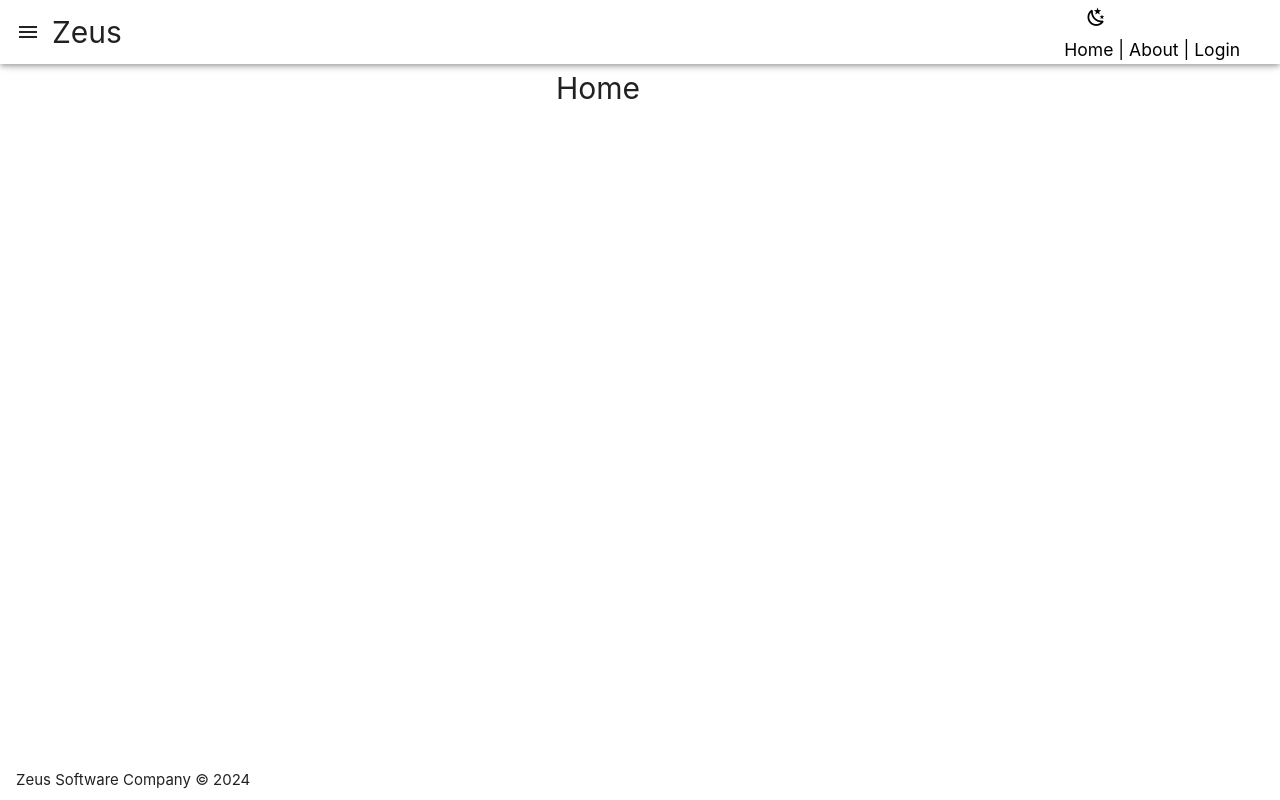
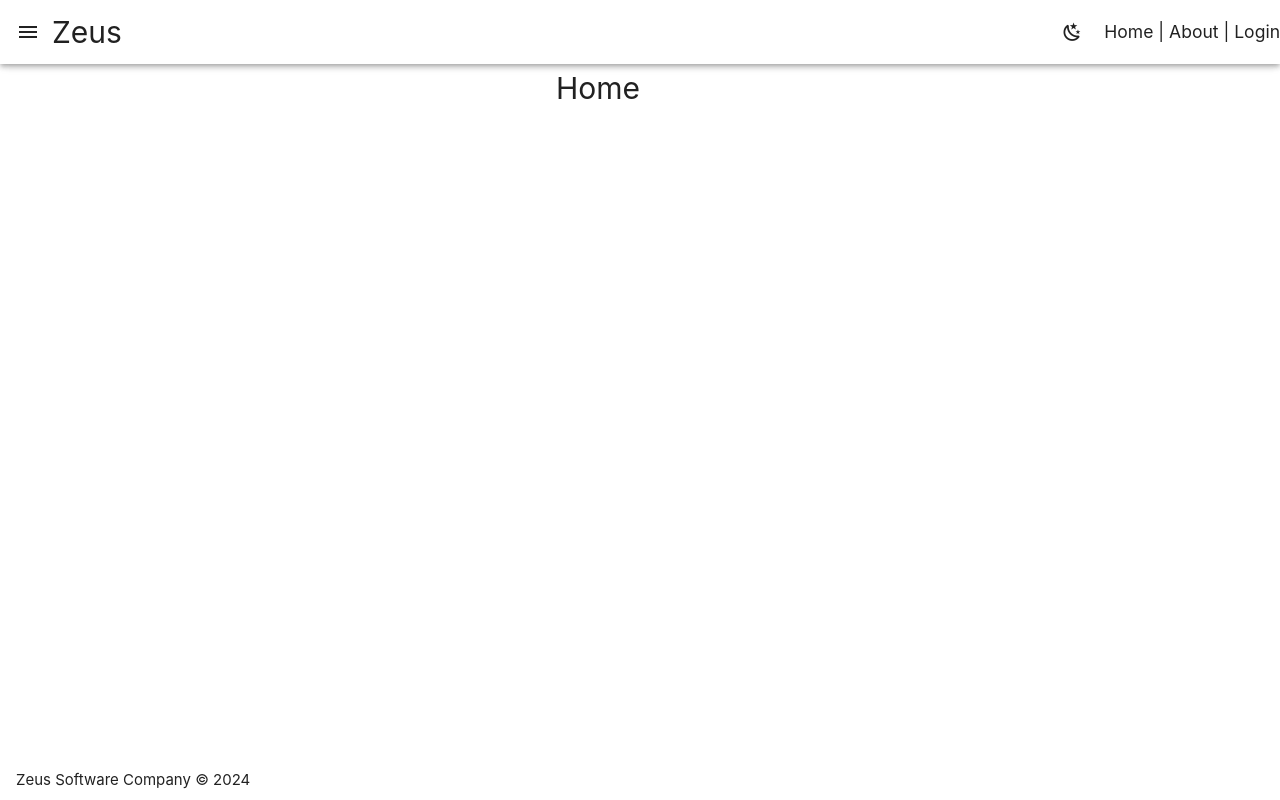
Before and after one commit to ICEI-PUC-Minas-PMV-SI/pmv-si-2024-2-pe6-t1-pmv-si-2024-2-pe6-t1-DistributedApplications-Template, a Vue app in the folder front/zeus-front/: page / in a window 1280 px wide. Built offline with nearby package versions, Linux system fonts and the light colour scheme.

Commit message:
ajuste pinia dark e light mode

```diff
--- a/front/zeus-front/src/App.vue
+++ b/front/zeus-front/src/App.vue
@@ -1,9 +1,10 @@
 <script setup lang="ts">
 import SiteLayout from '@/views/Site/SiteLayout.vue'
+import { useThemeStore } from '@/stores/theme';
 </script>
 
 <template>
-  <v-app>
+  <v-app :theme="useThemeStore().theme">
     <SiteLayout />
   </v-app>
 </template>
--- a/front/zeus-front/src/components/Site/NavbarRight.vue
+++ b/front/zeus-front/src/components/Site/NavbarRight.vue
@@ -1,23 +1,22 @@
 <script setup lang="ts">
-import { ref } from 'vue';
+import { useThemeStore } from '@/stores/theme';
+import { storeToRefs } from "pinia";
 
-const theme = ref('light');
+const { theme } = storeToRefs(useThemeStore());
 
 function changeMode() {
   if(theme.value === 'light') {
-    theme.value = 'dark'
+    useThemeStore().setTheme('dark')
   } else {
-    theme.value = 'light'
+    useThemeStore().setTheme('light')
   }
 }
 </script>
 
 <template>
-  <v-theme-provider class="pa-10" :theme="theme" with-background>
-    <v-btn @click="changeMode">
-      <v-icon v-if="theme === 'dark'" icon="mdi-weather-sunny" size="large"/>
-      <v-icon v-if="theme === 'light'" icon="mdi-weather-night" size="large"/>
-    </v-btn>
-    <h3>Home | About | Login</h3>
-  </v-theme-provider>
+  <v-btn @click="changeMode">
+    <v-icon v-if="theme === 'dark'" icon="mdi-weather-sunny" size="large"/>
+    <v-icon v-if="theme === 'light'" icon="mdi-weather-night" size="large"/>
+  </v-btn>
+  <h3>Home | About | Login</h3>
 </template>
--- /dev/null
+++ b/front/zeus-front/src/stores/theme.ts
@@ -0,0 +1,12 @@
+import { defineStore } from 'pinia'
+
+export const useThemeStore = defineStore('theme', {
+  state: () => ({
+    theme: 'light'
+  }),
+  actions: {
+    setTheme(value: string) {
+      this.theme = value
+    }
+  }
+})
--- a/front/zeus-front/src/views/Site/SiteLayout.vue
+++ b/front/zeus-front/src/views/Site/SiteLayout.vue
@@ -1,9 +1,6 @@
 <script setup lang="ts">
 import NavbarLeft from '@/components/Site/NavbarLeft.vue';
 import NavbarRight from '@/components/Site/NavbarRight.vue';
-
-import { useCounterStore } from '@/stores/counter';
-
 </script>
 
 <template>
```
Also changed, not shown: front/zeus-front/src/stores/counter.ts (deleted, +0 -12 lines).
